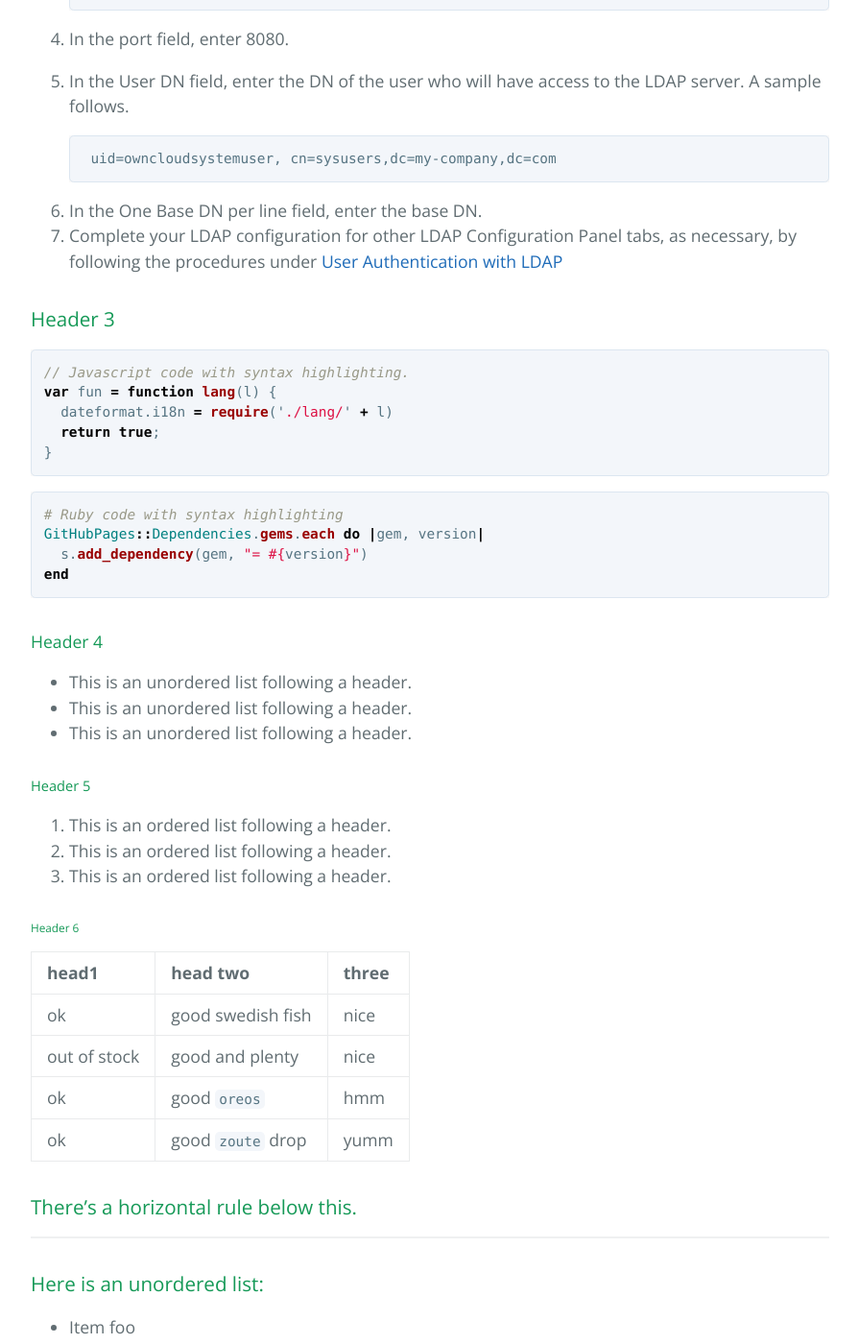
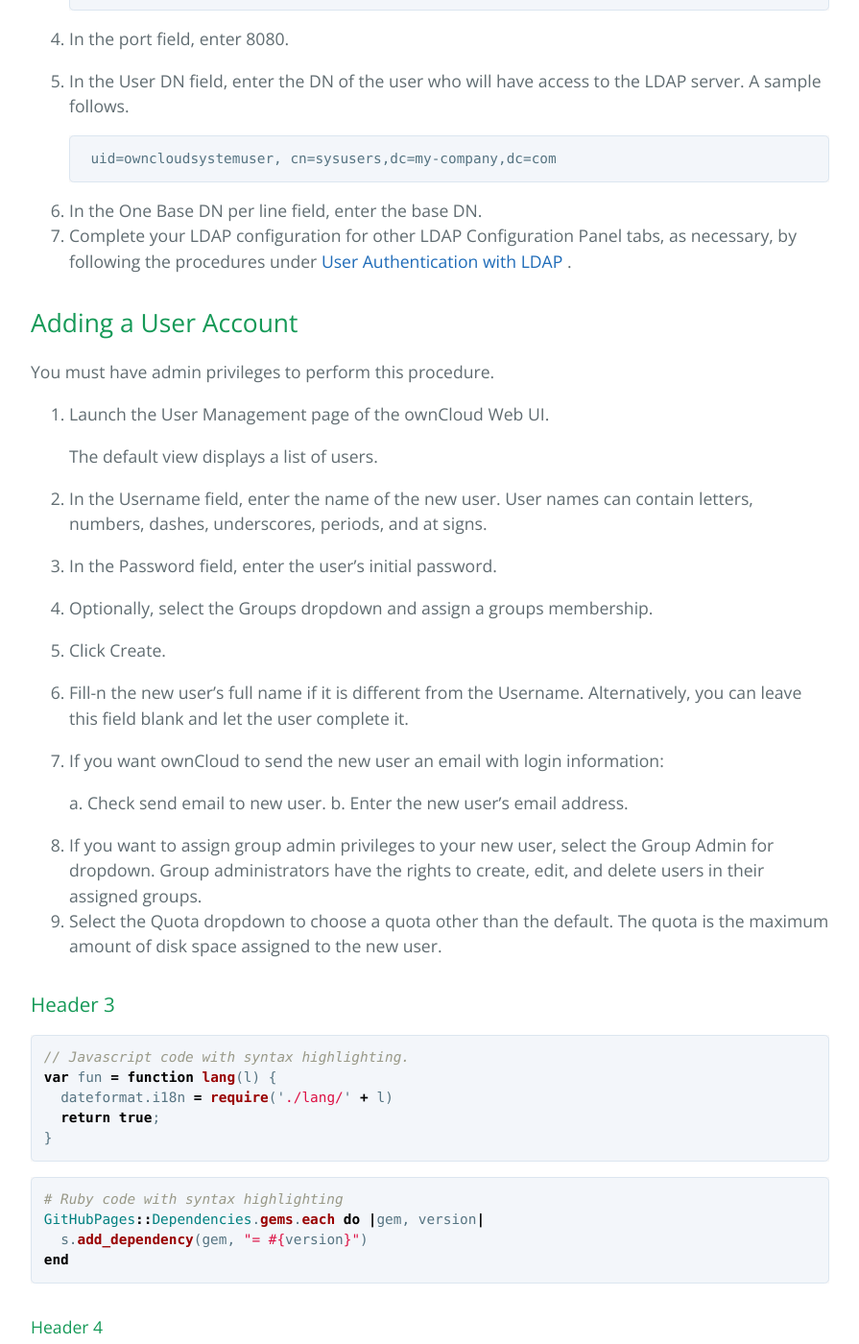
Before and after one commit to nunzy1/github.io, a Jekyll site: the page built from index.md, in a window 1280 px wide and 1400 px high, scrolled down 2708 px. Shown: the whole window at 96% size, without its empty margins (192-1087 px from the left). Built offline with Jekyll 4.4.1, drawn with Linux system fonts in a browser that asks for light colours.

Commit message:
procedure

```diff
--- a/index.md
+++ b/index.md
@@ -91,8 +91,33 @@
         uid=owncloudsystemuser, cn=sysusers,dc=my-company,dc=com
 
 6. In the One Base DN per line field, enter the base DN.
-7. Complete your LDAP configuration for other LDAP Configuration Panel tabs, as necessary, by following the procedures under [User Authentication with LDAP](https://doc.owncloud.com/server/10.1/admin_manual/configuration/user/user_auth_ldap.html)
+7. Complete your LDAP configuration for other LDAP Configuration Panel tabs, as necessary, by following the procedures under [User Authentication with LDAP](https://doc.owncloud.com/server/10.1/admin_manual/configuration/user/user_auth_ldap.html) .
 
+## Adding a User Account
+
+You must have admin privileges to perform this procedure.
+
+1. Launch the User Management page of the ownCloud Web UI.
+
+    The default view displays a list of users.
+
+2. In the Username field, enter the name of the new user.  User names can contain letters, numbers, dashes, underscores, periods, and at signs.
+
+3. In the Password field, enter the user’s initial password.
+
+4. Optionally, select the Groups dropdown and assign a groups membership.
+
+5. Click Create.
+
+6. Fill-n the new user’s full name if it is different from the Username.  Alternatively, you can leave this field blank and let the user complete it.
+
+7. If you want ownCloud to send the new user an email with login information:
+
+    a. Check send email to new user.
+    b. Enter the new user’s email address.
+
+8. If you want to assign group admin privileges to your new user, select the Group Admin for dropdown.  Group administrators have the rights to create, edit, and delete users in their assigned groups.
+9. Select the Quota dropdown to choose a quota other than the default.  The quota is the maximum amount of disk space assigned to the new user.
 
 
 
```
